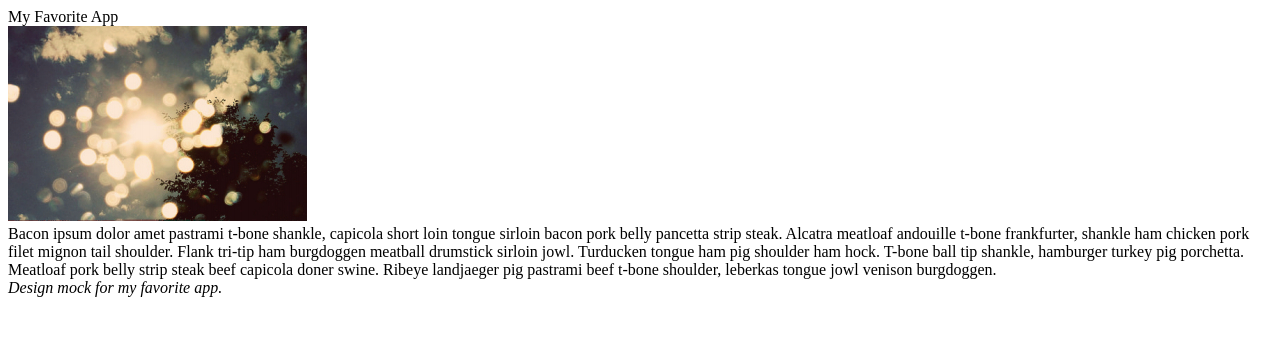
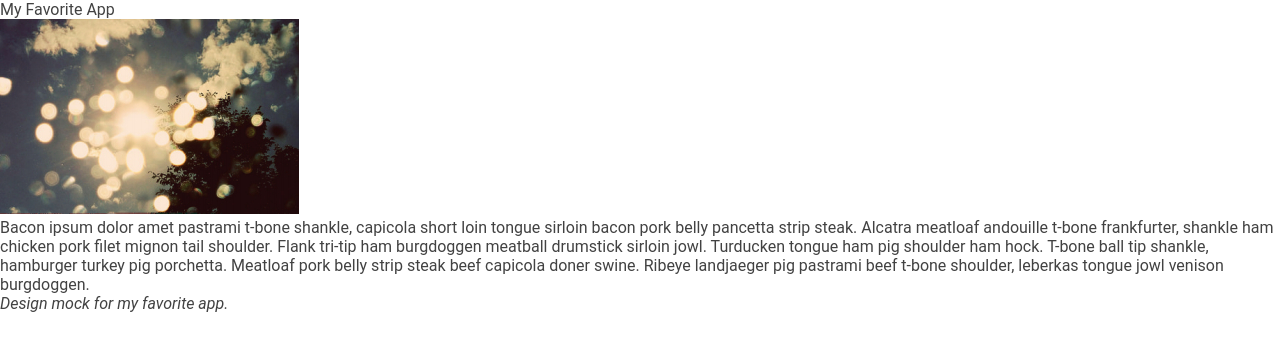
Before and after one commit to hellodtds/portfolio, a plain HTML site: page toplist/index.html in a window 1280 px wide. Drawn offline with Linux system fonts and the light colour scheme.

Commit message:
Add starter CSS property declarations

```diff
--- a/toplist/style.css
+++ b/toplist/style.css
@@ -1,13 +1,19 @@
+body,
 html {
-
+    margin: 0;
+    padding: 0;
+    width: 100%;
+    height: 100%;
 }
 
 
 body {
-
+    font-family: Roboto;
+    font-size: 16px;
+    color: #424242;
 }
 
-
+e
 .title,
 .app,
 .screenshot,
@@ -25,6 +31,27 @@ body {
 }
 
 
+h1, h2, h3, h4, h5 {
+    margin: 0;
+}
+
+header,
+nav,
+footer,
+section,
+article,
+div {
+    box-sizing: border-box;
+}
+
+
+ul {
+    list-style: none;
+    padding: 0;
+    margin: 0;
+}
+
+
 .screenshot {
 
 }
```
